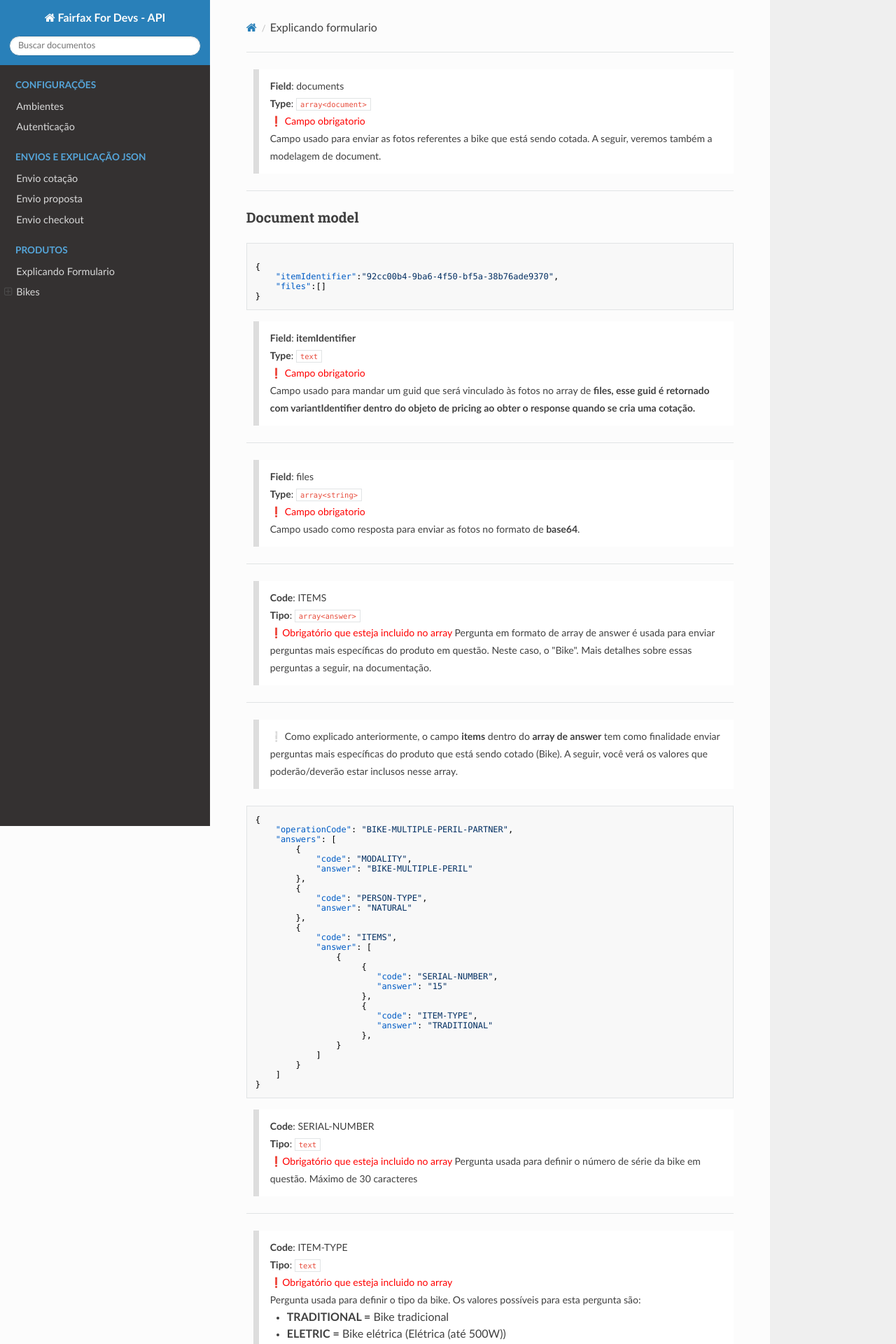
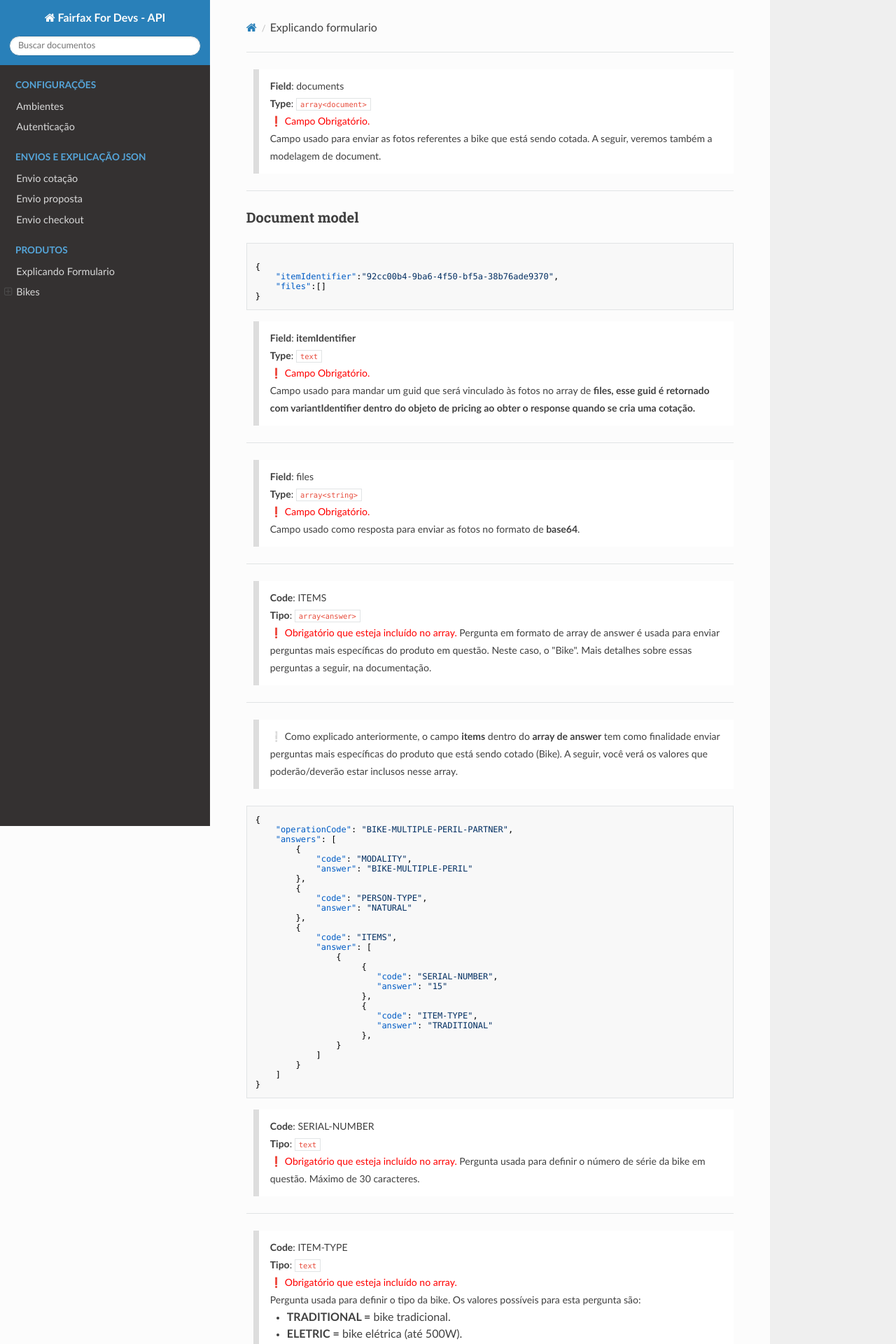
Before and after one commit to trinca137/ff-for-devs-docs, an MkDocs documentation site: the page built from docs/produtos/bike/explicando-formulario.md, in a window 1280 px wide. Shown: the top 1920 px of the page at 70% size. Built offline with MkDocs 1.6.1, drawn with Linux system fonts in a browser that asks for light colours; nearby versions of some CDN libraries; some of the changed text lies outside the part shown.

Commit message:
correcaod e textos

````diff
--- a/docs/produtos/bike/explicando-formulario.md
+++ b/docs/produtos/bike/explicando-formulario.md
@@ -3,7 +3,7 @@
 
 >**Field**: documents <br>
 >**Type**: ```array<document>```<br>
-> <text class="aviso">❗ Campo obrigatorio </text><br>
+> <text class="aviso">❗ Campo Obrigatório. </text><br>
 >
 > Campo usado para enviar as fotos referentes a bike que está sendo cotada. A
 seguir, veremos também a modelagem de document.
@@ -23,7 +23,7 @@ seguir, veremos também a modelagem de document.
 
 >**Field**: **itemIdentifier** <br>
 >**Type**: ```text``` <br>
-> <text class="aviso">❗ Campo obrigatorio </text><br>
+> <text class="aviso">❗ Campo Obrigatório. </text><br>
 >
 >Campo usado para mandar um guid que será vinculado às fotos no array de **files, esse guid é retornado com variantIdentifier dentro do objeto de pricing ao obter o response quando se cria uma cotação.**
 
@@ -32,8 +32,8 @@ seguir, veremos também a modelagem de document.
 
 >**Field**: files <br>
 >**Type**: ```array<string>``` <br>
-><text class="aviso"> ❗ Campo obrigatorio </text><br>
-
+><text class="aviso">❗ Campo Obrigatório. </text><br>
+>
 >Campo usado como resposta para enviar as fotos no formato de **base64**.
 
 -------------------------------------------------------------------------
@@ -42,7 +42,7 @@ seguir, veremos também a modelagem de document.
 
 > **Code**: ITEMS </br>
 > **Tipo**: ```array<answer>``` </br>
-> <text class="aviso"> ❗Obrigatório que esteja incluido no array </text>
+> <text class="aviso">❗ Obrigatório que esteja incluído  no array. </text>
 >
 > Pergunta em formato de array de answer é usada para enviar perguntas mais específicas do produto em questão. Neste caso, o "Bike". Mais detalhes sobre essas perguntas a seguir, na documentação.
 
@@ -84,26 +84,26 @@ seguir, veremos também a modelagem de document.
 
 > **Code**: SERIAL-NUMBER </br>
 > **Tipo**: ```text``` </br>
-> <text class="aviso"> ❗Obrigatório que esteja incluido no array </text>
+> <text class="aviso">❗ Obrigatório que esteja incluído  no array. </text>
 >
-> Pergunta usada para definir o número de série da bike em questão. Máximo de 30 caracteres
+> Pergunta usada para definir o número de série da bike em questão. Máximo de 30 caracteres.
 
 ------------------------------------------------------------------------
 
 > **Code**: ITEM-TYPE </br>
 > **Tipo**: ```text``` </br>
-> <text class="aviso"> ❗Obrigatório que esteja incluido no array </text> </br>
+> <text class="aviso">❗ Obrigatório que esteja incluído  no array. </text> </br>
 >
 > Pergunta usada para definir o tipo da bike. Os valores possíveis para esta pergunta são: </br>
 >
->  - **TRADITIONAL =** Bike tradicional </br>
->  - **ELETRIC =** Bike elétrica (Elétrica (até 500W))
+>  - **TRADITIONAL =** bike tradicional.</br>
+>  - **ELETRIC =** bike elétrica (até 500W).
 
 ------------------------------------------------------------------------
 
 > **Code**: MANUFACTURE-YEAR </br>
 > **Tipo**: ```integer``` </br>
-> <text class="aviso"> ❗Obrigatório que esteja incluido no array.</text>
+> <text class="aviso">❗ Obrigatório que esteja incluído  no array.</text>
 >
 > Pergunta usada para definir o ano de fabricação da bike. Não cobrimos bikes fabricadas em 2017 ou antes.
 >
@@ -113,7 +113,7 @@ seguir, veremos também a modelagem de document.
 
 > **Code**: MODEL </br>
 > **Tipo**: ```text``` </br>
-> <text class="aviso"> ❗Obrigatório que esteja incluido no array </text>
+> <text class="aviso">❗ Obrigatório que esteja incluído  no array. </text>
 >
 > Pergunta usada para definir o modelo da bike.
 
@@ -121,7 +121,7 @@ seguir, veremos também a modelagem de document.
 
 > **Code**: COMPETITIONS </br>
 > **Tipo**: ```boolean``` </br>
-> <text class="aviso"> ❗Obrigatório que esteja incluido no array.</text>
+> <text class="aviso">❗ Obrigatório que esteja incluído  no array.</text>
 >
 > Pergunta usada para definir se a bike será utilizada em competições.
 
@@ -129,7 +129,7 @@ seguir, veremos também a modelagem de document.
 
 > **Code**: ORIGINAL-VALUE </br>
 > **Tipo**: ```decimal``` </br>
-> <text class="aviso"> ❗Obrigatório que esteja incluido no array.</text>
+> <text class="aviso">❗ Obrigatório que esteja incluído  no array.</text>
 >
 > Pergunta usada para definir o valor original da bike.
 
@@ -137,7 +137,7 @@ seguir, veremos também a modelagem de document.
 
 > **Code**: VALUE-AGREEMENT </br>
 > **Tipo**: ```boolean``` </br>
-> <text class="aviso"> ❗Obrigatório que esteja incluido no array.</text>
+> <text class="aviso">❗ Obrigatório que esteja incluído  no array.</text>
 >
 > Pergunta usada para definir "**Entendimento e concordância de valor aprovado.**".
 > Se definida como true, indica que "**Estou de acordo com o valor aprovado pela Fairfax.**".
@@ -146,7 +146,7 @@ seguir, veremos também a modelagem de document.
 
 > **Code**: NEW </br>
 > **Tipo**: ```boolean``` </br>
-> <text class="aviso"> ❗Obrigatório que esteja incluido no array.</text>
+> <text class="aviso">❗ Obrigatório que esteja incluído  no array.</text>
 >
 > Pergunta usada para definir se a bike é nova ou não.
 >
@@ -156,7 +156,7 @@ seguir, veremos também a modelagem de document.
 
 > **Code**: BRAND-NAME </br>
 > **Tipo**: ```text``` </br>
-> <text class="aviso"> ❗Obrigatório que esteja incluido no array. </text>
+> <text class="aviso">❗ Obrigatório que esteja incluído  no array. </text>
 >
 > Pergunta usada para definir o nome da marca da bike.
 
@@ -164,19 +164,19 @@ seguir, veremos também a modelagem de document.
 
 > **Code**: FRAME-TYPE </br>
 > **Tipo**: ```text``` </br>
-> <text class="aviso"> ❗Obrigatorio que esteja incluido no array. </text>
+> <text class="aviso">❗ Obrigatorio que esteja incluído  no array. </text>
 >
 > Pergunta usada para definir o tipo de quadro da bike. Os valores possíveis para esta pergunta são:
 >
->  - **CARBON =** carbono </br>
->  - **ALUMINUM =** aluminio </br>
->  - **STEEL=** aço
+>  - **CARBON =** carbono. </br>
+>  - **ALUMINUM =** alumínio. </br>
+>  - **STEEL=** aço.
 
 ------------------------------------------------------------------------
 
 > **Code**: FRAME-TYPE-AGREEMENT </br>
 > **Tipo**: ```boolean``` </br>
-> <text class="aviso"> ❗Obrigatório que esteja incluido no array. </text>
+> <text class="aviso">❗ Obrigatório que esteja incluído  no array. </text>
 >
 > Pergunta usada para definir "**Entendimento e concordância do tipo de quadro.**"
 > Se definida como true, indica que "**Estou ciente e de acordo que o material do quadro da Bicicleta acima indicado está correto. A informação incorreta acarretará perda do direito.**"
@@ -185,32 +185,32 @@ seguir, veremos também a modelagem de document.
 
 > **Code**: CLAIMS </br>
 > **Tipo**: ```text``` </br>
-> <text class="aviso"> ❗Obrigatório que esteja incluido no array. </text>
+> <text class="aviso">❗ Obrigatório que esteja incluído  no array. </text>
 >
 > Pergunta usada para definir se houve sinistros nos últimos 36 meses. Os valores possíveis para esta pergunta são:
 >
->    - **0 =** nenhum </br>
->    - **1 =** sinistro </br>
->    - **2 =** sinistros </br>
->    - **3 ou mais é declinado (não cobrimos)**
+>    - **0 =** nenhum. </br>
+>    - **1 =** sinistro. </br>
+>    - **2 =** sinistros. </br>
+>    - **3+ = é declinado (não cobrimos).**
 
 ------------------------------------------------------------------------
 
 > **Code**: DEDUCTIBLE </br>
 > **Tipo**: ```text``` </br>
-> <text class="aviso"> ❗Obrigatório que esteja incluido no array </text>
+> <text class="aviso">❗ Obrigatório que esteja incluído  no array. </text>
 >
 > Pergunta usada para definir o tipo de franquia. Os valores possíveis para esta pergunta são:
 >
->    - DEFAULT **= padrao** </br>
->    - REDUCED  **= reduzida** </br>
->    - INCREASED **= aumentada** </br>
+>    - **DEFAULT** = padrão. </br>
+>    - **REDUCED** = reduzida. </br>
+>    - **INCREASED** = aumentada. </br>
 
 ------------------------------------------------------------------------
 
 > **Code**: PART-BIKE-AGREEMENT </br>
 > **Tipo**: ```boolean``` </br>
-> <text class="aviso"> ❗Obrigatório que esteja incluido no array </text>
+> <text class="aviso">❗ Obrigatório que esteja incluído  no array. </text>
 >
 > Pergunta usada para definir "**Entendimento e concordância das peças modificadas.**"
 Se definida como true, indica que "**Estou ciente e de acordo que as peças modificadas deverão conter Nota Fiscal e/ou Cupom Fiscal, em nome do segurado. A não apresentação acarretará perda de direito.**"
@@ -226,7 +226,7 @@ Se definida como true, indica que "**Estou ciente e de acordo que as peças modi
 
 > **Code**: COVERAGES</br>
 > **Tipo**: ```array<answer>``` </br>
-> <text class="aviso"> ❗Obrigatório que esteja incluido no array</text>
+> <text class="aviso">❗ Obrigatório que esteja incluído  no array.</text>
 >
 > Campo usado para enviar as coberturas. **Haverá uma seção nesta documentacão com explicação detalhada.**
 
@@ -234,7 +234,7 @@ Se definida como true, indica que "**Estou ciente e de acordo que as peças modi
 
 > **Code**: RENT</br>
 > **Tipo**: ```boolean``` </br>
-> <text class="aviso"> ❗Obrigatório que esteja incluido no array</text>
+> <text class="aviso">❗ Obrigatório que esteja incluído  no array.</text>
 >
 > Pergunta usada para definir se a bike será utilizada para locações.
 
@@ -242,7 +242,7 @@ Se definida como true, indica que "**Estou ciente e de acordo que as peças modi
 
 > **Code**: INVOICE </br>
 > **Tipo**: ```boolean``` </br>
-> <text class="aviso"> ❗Obrigatório que esteja incluido no array.</text>
+> <text class="aviso">❗ Obrigatório que esteja incluído  no array.</text>
 >
 > Pergunta usada para definir se a bike possui ou não nota fiscal.
 
@@ -250,7 +250,7 @@ Se definida como true, indica que "**Estou ciente e de acordo que as peças modi
 
 > **Code**: INVOICE-AGREEMENT </br>
 > **Tipo**: ```boolean``` </br>
-> <text class="aviso"> Obrigatório que esteja incluido no array (se INVOICE == TRUE)</text>
+> <text class="aviso">❗ Obrigatório que esteja incluído  no array (se INVOICE == TRUE).</text>
 >
 > Pergunta usada para definir "**Entendimento e concordância de solicitação de nota fiscal.**"
 > Se definida como true, indica que  "**Estou ciente e de acordo que a nota fiscal e/ou cupom fiscal da bicicleta em nome do segurado, serão solicitados em caso de sinistro.**"
@@ -333,25 +333,24 @@ enviar partes customizadas da bike. A seguir, você verá os valores que poderã
 > **Tipo:** ```text``` </br>
 > Pergunta usada para definir partes adicionais da bike. Os possíveis valores para esta pergunta são:
 >
->    - **FRONT-DERAILLEUR =** Câmbio diantero
->    - **REAR-DERAILLEUR =** Câmbio transeiro
->    - **SEATPOST =** Canote
->    - **SEATPOST-BRAND =**
->    - **CLIP-PEDAL =** Clip pedal
->    - **COLOR =**  Cor
->    - **HUB =** Cubos
->    - **BRAKE =** Freios
->    - **FORK =** Garfo
->    - **HANDLEBAR =** Guidão
->    - **STEM =** Tronco
->    - **PEDAL =** Pedal
->    - **CRANKSET =**
->    - **TIRE =** Pneu
->    - **FRAME =** Quadro
->    - **WHEEL =** Roda
->    - **SADDLE =** Banco
->    - **FRONT-SHIFTER =**
->    - **REAR-SHIFTER =**
+>    - **FRONT-DERAILLEUR** = Câmbio diantero
+>    - **REAR-DERAILLEUR** = Câmbio transeiro
+>    - **SEATPOST** = Canote
+>    - **CLIP-PEDAL** = Clip pedal
+>    - **COLOR** =  Cor
+>    - **HUB** = Cubos
+>    - **BRAKE** = Freios
+>    - **FORK** = Garfo
+>    - **HANDLEBAR** = Guidão
+>    - **STEM** = Tronco
+>    - **PEDAL** = Pedal
+>    - **CRANKSET** =
+>    - **TIRE** = Pneu
+>    - **FRAME** = Quadro
+>    - **WHEEL** = Roda
+>    - **SADDLE** = Banco
+>    - **FRONT-SHIFTER** = Trocador Dianteiro
+>    - **REAR-SHIFTER** = Trocador Traseiro
 
 ------------------------------------------------------------------------
 
@@ -369,11 +368,15 @@ enviar partes customizadas da bike. A seguir, você verá os valores que poderã
 
 ------------------------------------------------------------------------
 
-**Code**: PART-VALUE<br>
-**Tipo**: ```decimal```<br>
+>**Code**: PART-VALUE<br>
+>**Tipo**: ```decimal```<br>
+>
 > Pergunta usada para definir o valor da parte.
 
 ------------------------------------------------------------------------
+
+<br>
+<br>
 
 ### 💡 Explicando COVERAGES
 
````
Also changed, not shown: other parts of docs/produtos/bike/explicando-formulario.md (+6 -6 lines), docs/produtos/explicando-formulario.md (+83 -79 lines).
